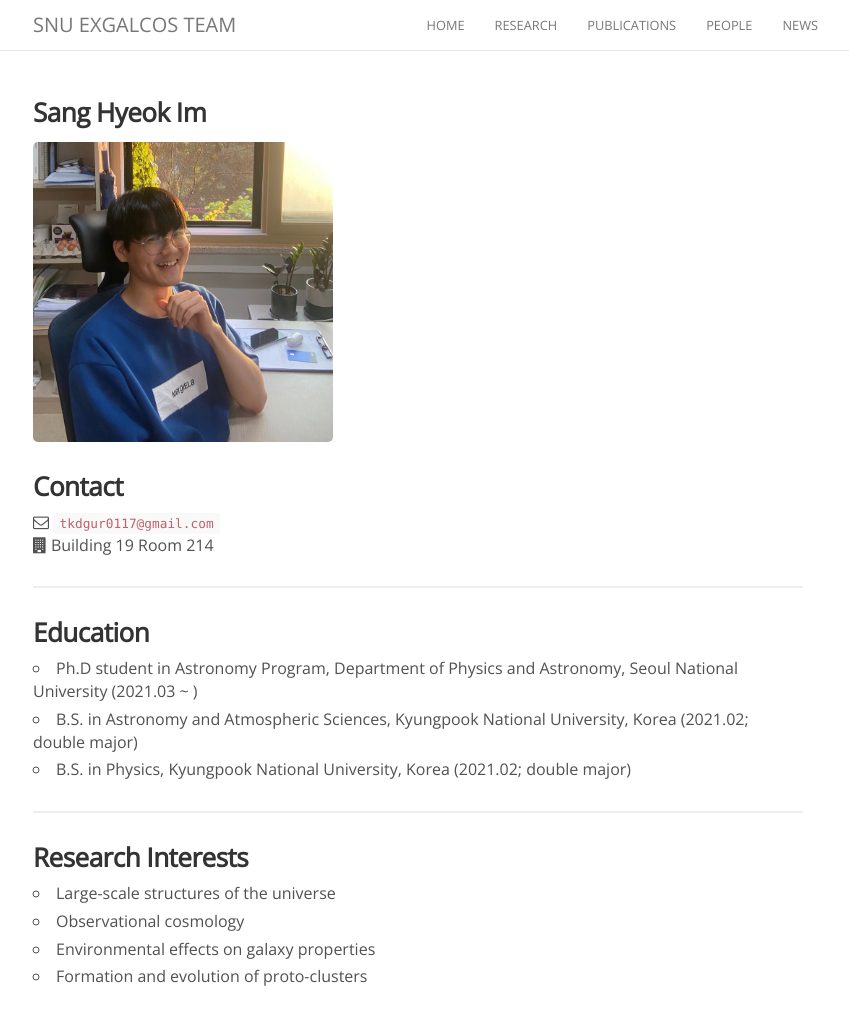
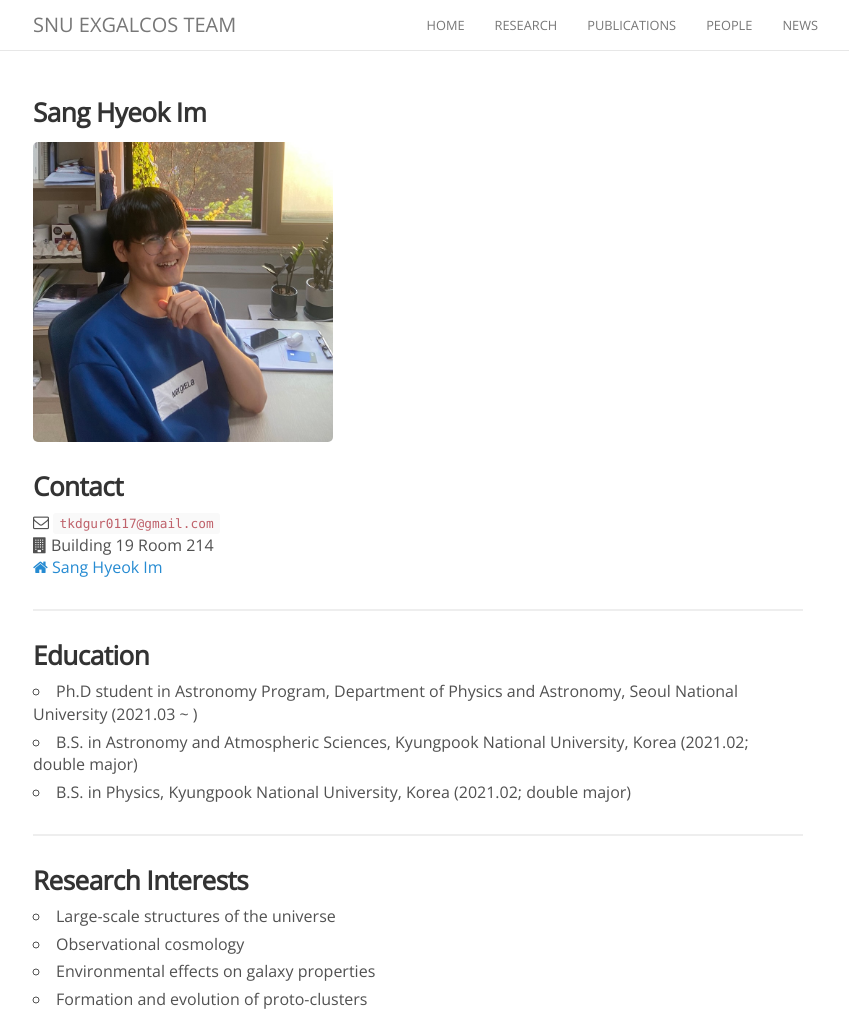
Before and after one commit to exgalcos/exgalcos.github.io, a Jekyll site: the page built from _people/sanghyeok_im.md, in a window 1280 px wide and 1031 px high. Shown: the whole window, without its empty margins (222-1071 px from the left). Built offline with Jekyll 4.4.1, drawn with Linux system fonts in a browser that asks for light colours; nearby versions of some CDN libraries; comment, search, counter and statistics services are not loaded.

Commit message:
Update sanghyeok_im.md

```diff
--- a/_people/sanghyeok_im.md
+++ b/_people/sanghyeok_im.md
@@ -12,6 +12,7 @@ joined: 2021
 
 <i class="fa fa-envelope-o"></i>  `tkdgur0117@gmail.com`<br>
 <i class="fa fa-building"></i> Building 19 Room 214 <br>
+<a href="https://imsang97.github.io"><i class="fa fa-home" aria-hidden="true"></i> Sang Hyeok Im </a><br>
 
 <hr>
 
```
